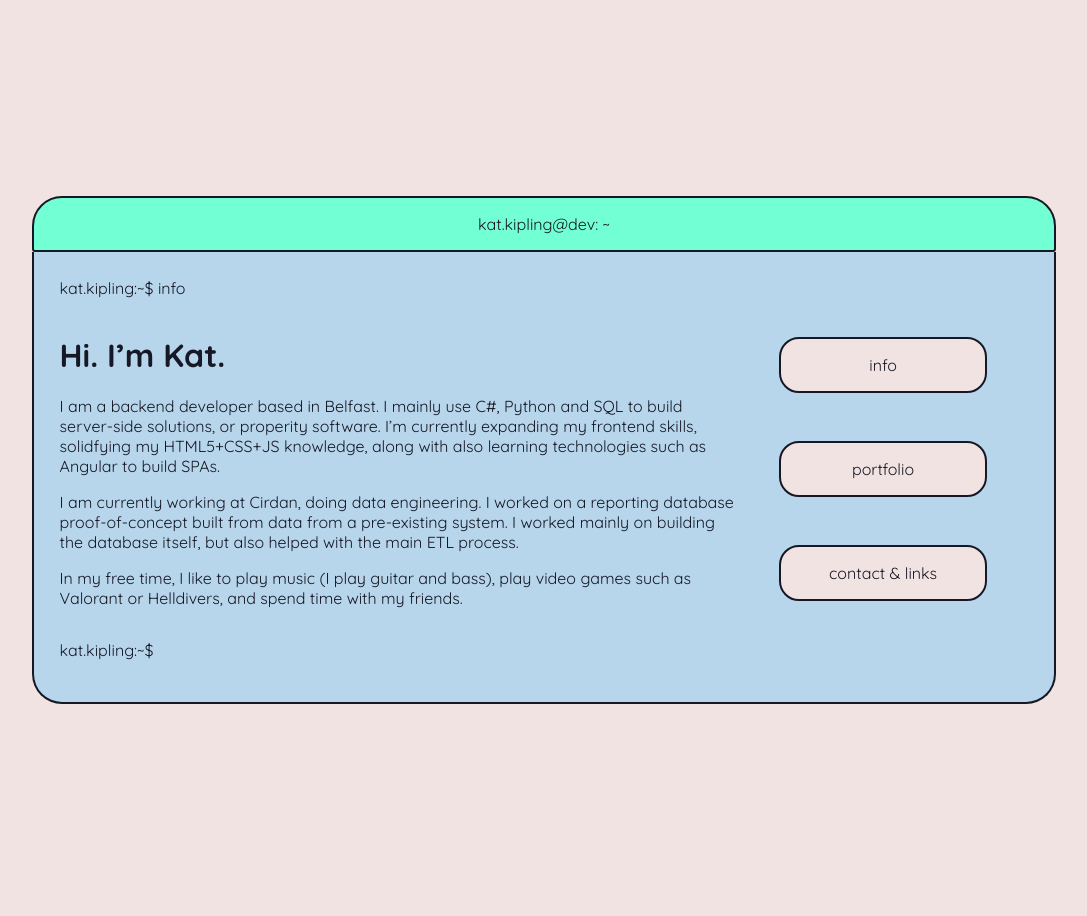
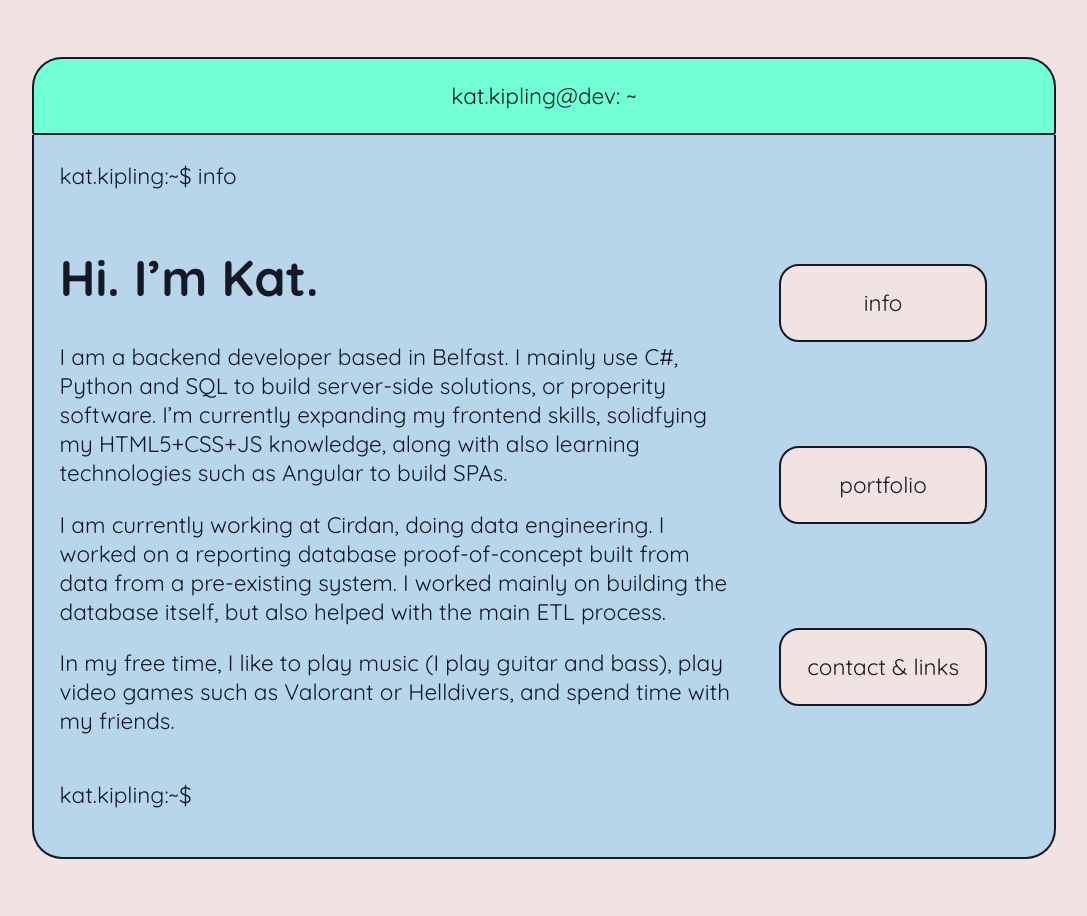
Before and after one commit to Kat-Kipling/kat-kipling.github.io, a Jekyll site: the page built from index.md, in a window 1280 px wide. Shown: the whole page, without its empty margins (96-1183 px from the left). Built offline with Jekyll 4.4.1, drawn with Linux system fonts in a browser that asks for light colours.

Commit message:
Changing text sizes

```diff
--- a/_sass/base.scss
+++ b/_sass/base.scss
@@ -6,7 +6,5 @@ body {
   background-color: $backgroundColor;
   color: $bodyColor;
   font-family: $bodyFont;
-  margin: 0;
-  padding: 0;
   box-sizing: border-box;
 }
--- a/assets/css/main.scss
+++ b/assets/css/main.scss
@@ -2,12 +2,23 @@
 ---
 
 @import "base";
+
+html
+{
+    font-size: 62.5%;
+}
 
 body
 {
     background-color: #F2E3E3;
     height: 100vh;
     font-family: 'Quicksand';
+    font-size: 2.25rem;
+}
+
+h1
+{
+    font-size: 5rem;
 }
 
 #site-wrapper
@@ -47,6 +58,7 @@ body
     border-bottom-left-radius: 30px;
     border-bottom-right-radius: 30px;
     padding: 2vw;
+    min-height: 70vh;
 }
 
 main
```
